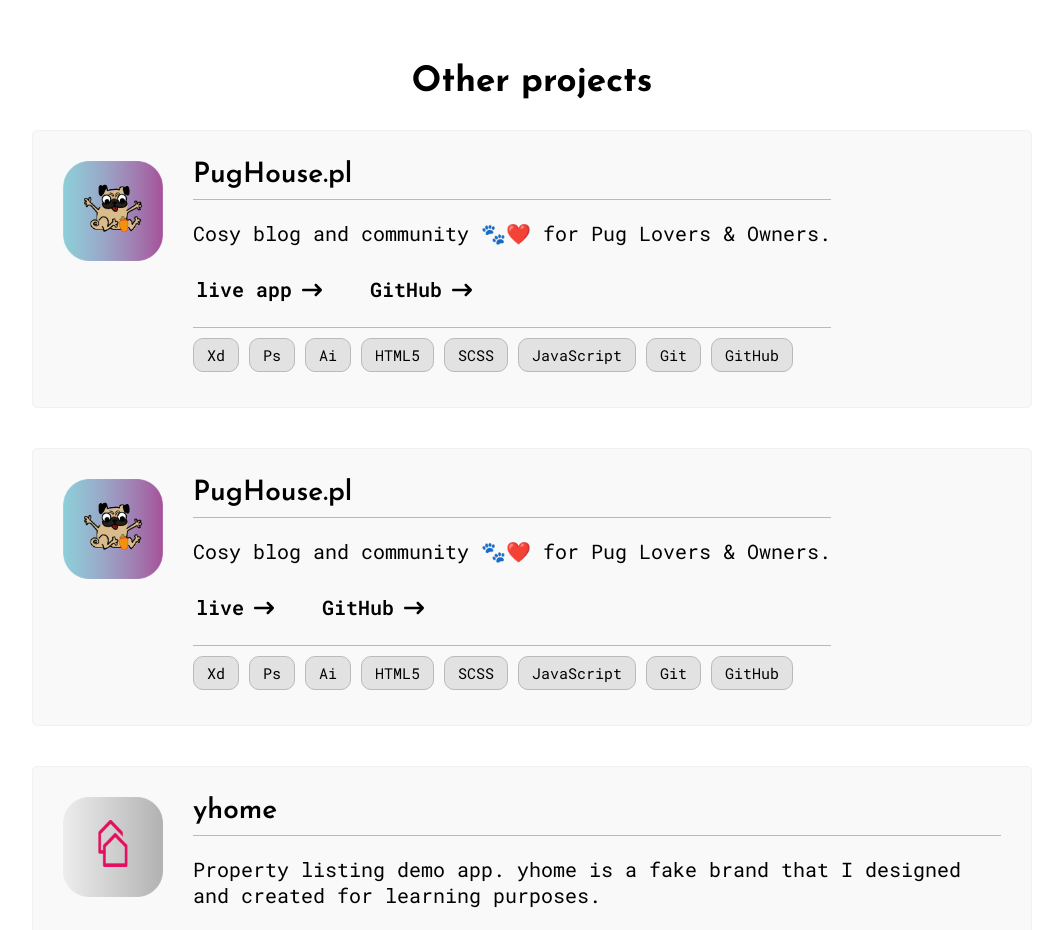
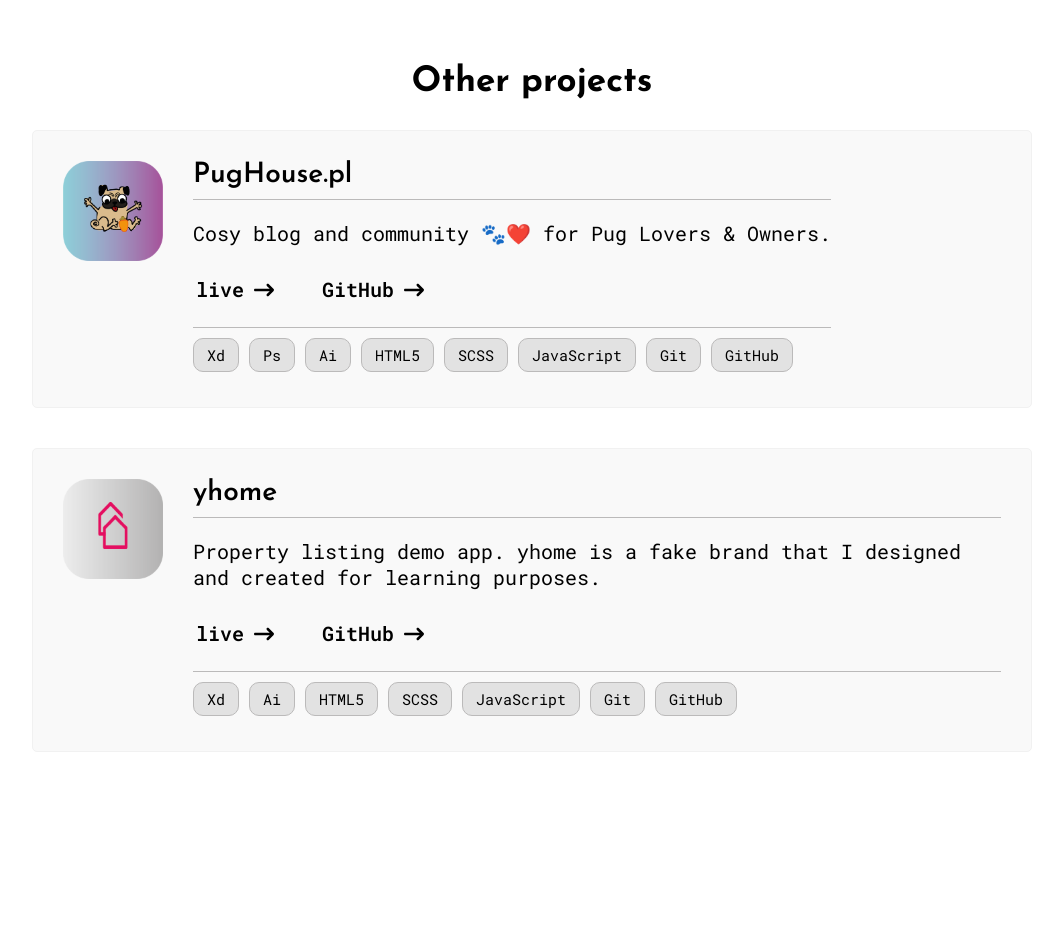
Before and after one commit to maciejkuran/maciejkuran.com-OLD, a plain HTML site: page my-projects.html in a window 1280 px wide. Shown: the part 1320-2250 px from the top of the page, without its empty margins (108-1171 px from the left). After the commit the page ends 2072 px from the top, so only its background shows below. Drawn offline with Linux system fonts and the light colour scheme.

Commit message:
Update my-projects.html

```diff
--- a/my-projects.html
+++ b/my-projects.html
@@ -95,8 +95,8 @@
         <h3>Other projects</h3>
 
         <div class="projects-grid-container">
-          <div class="item project">
-            <img src="/img/icons/Pug House.png" alt="colorala color palette generator app" />
+          <!-- <div class="item project">
+            <img src="/img/icons/y" alt="colorala color palette generator app" />
             <div class="item-content">
               <h2>PugHouse.pl</h2>
               <p>Cosy blog and community 🐾❤️ for Pug Lovers & Owners.</p>
@@ -117,7 +117,7 @@
                 <p class="tag-primary">GitHub</p>
               </div>
             </div>
-          </div>
+          </div> -->
         </div>
       </section>
     </main>
```
